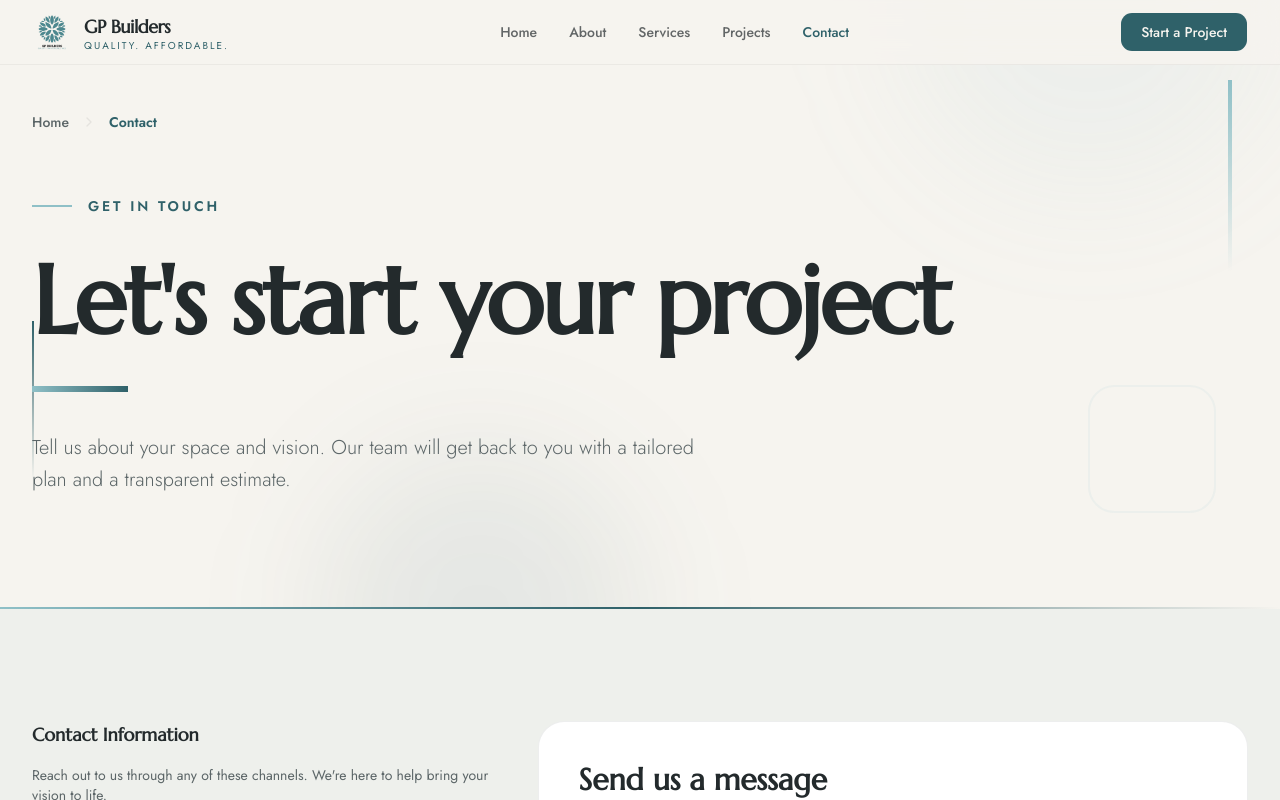
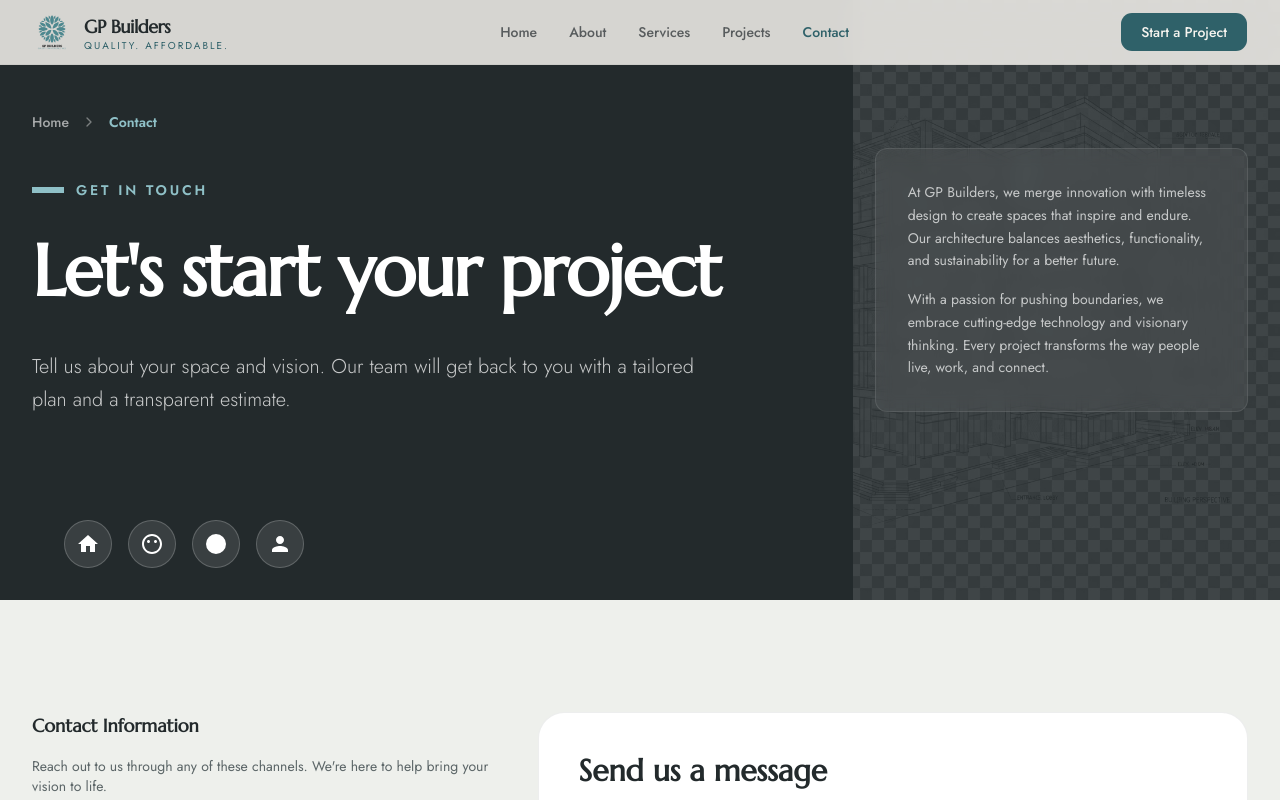
Before and after one commit to gpbuilders/gpbuilders, a Next.js app: page /contact in a window 1280 px wide. Shown: the top 800 px of the page. Built offline with nearby package versions, Linux system fonts and the light colour scheme.

Commit message:
feat: enhance page-hero component with new background and layout changes

```diff
--- a/components/page-hero.tsx
+++ b/components/page-hero.tsx
@@ -1,6 +1,7 @@
 'use client'
 
 import Link from 'next/link'
+import Image from 'next/image'
 import { ChevronRight } from 'lucide-react'
 
 export function PageHero({
@@ -15,58 +16,90 @@ export function PageHero({
   currentLabel: string
 }) {
   return (
-    <section className="relative w-full min-h-[500px] overflow-hidden bg-background">
-      {/* Geometric background elements */}
-      <div className="absolute top-0 right-0 w-96 h-96 bg-accent/8 rounded-full blur-3xl -translate-y-1/2" />
-      <div className="absolute bottom-0 left-1/4 w-80 h-80 bg-primary/8 rounded-full blur-3xl translate-y-1/2" />
+    <section className="relative w-full min-h-[600px] overflow-hidden bg-dark-bg">
+      {/* Hand-drawn architecture background - transparent */}
+      <div className="absolute right-0 top-1/2 -translate-y-1/2 w-1/3 h-full opacity-15 pointer-events-none">
+        <Image
+          src="/architecture-transparent.png"
+          alt="Architecture sketch"
+          fill
+          className="object-cover object-right"
+        />
+      </div>
 
-      {/* Subtle accent lines */}
-      <div className="absolute top-20 right-12 w-1 h-48 bg-gradient-to-b from-accent to-transparent" />
-      <div className="absolute bottom-32 left-8 w-0.5 h-40 bg-gradient-to-b from-primary to-transparent" />
-
-      {/* Content */}
-      <div className="relative z-10 mx-auto max-w-7xl px-4 sm:px-6 lg:px-8 py-20 lg:py-28">
+      {/* Content Grid Layout */}
+      <div className="relative z-10 mx-auto max-w-7xl px-4 sm:px-6 lg:px-8 py-20 lg:py-28 h-full">
+        <div className="grid grid-cols-1 lg:grid-cols-3 gap-12 items-center">
+          {/* Left Column - Main Content */}
+          <div className="col-span-1 lg:col-span-2">
             {/* Breadcrumb Navigation */}
             <nav
               aria-label="Breadcrumb"
-          className="flex items-center gap-3 text-sm mb-16"
+              className="flex items-center gap-3 text-sm mb-12"
             >
-          <Link href="/" className="text-muted-foreground transition-colors hover:text-primary font-medium">
+              <Link href="/" className="text-white/60 transition-colors hover:text-white font-medium">
                 Home
               </Link>
-          <ChevronRight className="h-4 w-4 text-border" />
-          <span className="font-semibold text-primary">{currentLabel}</span>
+              <ChevronRight className="h-4 w-4 text-white/40" />
+              <span className="font-semibold text-accent">{currentLabel}</span>
             </nav>
 
-        <div className="max-w-5xl">
-          {/* Eyebrow with decorative accent line */}
-          <div className="flex items-center gap-4 mb-8">
-            <div className="h-0.5 w-10 bg-accent" />
-            <p className="text-xs sm:text-sm font-semibold uppercase tracking-[0.2em] text-primary">
+            {/* Eyebrow */}
+            <div className="flex items-center gap-3 mb-8">
+              <div className="h-1.5 w-8 bg-accent" />
+              <p className="text-xs sm:text-sm font-semibold uppercase tracking-[0.2em] text-accent">
                 {eyebrow}
               </p>
             </div>
 
-          {/* Main title - bold and distinctive */}
-          <h1 className="font-serif text-5xl sm:text-6xl md:text-7xl lg:text-8xl font-semibold leading-[1.1] text-foreground mb-8 tracking-tight">
+            {/* Bold Heading - Multiple lines for impact */}
+            <h1 className="font-serif text-5xl sm:text-6xl md:text-7xl font-semibold leading-[1.1] text-white mb-10 tracking-tight">
               {title}
             </h1>
 
-          {/* Decorative gradient line under title */}
-          <div className="h-1.5 w-24 bg-gradient-to-r from-accent to-primary mb-10" />
-
-          {/* Description with refined styling */}
-          <p className="text-lg sm:text-xl text-muted-foreground leading-relaxed max-w-2xl font-light">
+            {/* Description paragraph - can be multi-line */}
+            <p className="text-lg sm:text-xl text-white/75 leading-relaxed max-w-2xl font-light mb-8">
               {description}
             </p>
           </div>
 
-        {/* Floating accent square - geometric element */}
-        <div className="absolute bottom-24 right-8 sm:right-16 w-20 h-20 sm:w-32 sm:h-32 border-2 border-accent/20 rounded-3xl opacity-50 hover:opacity-80 transition-opacity duration-500" />
+          {/* Right Column - Secondary Content */}
+          <div className="col-span-1 hidden lg:block">
+            <div className="bg-white/5 backdrop-blur-sm border border-white/10 rounded-lg p-8">
+              <p className="text-white/70 text-sm leading-relaxed">
+                At GP Builders, we merge innovation with timeless design to create spaces that inspire and endure. Our architecture balances aesthetics, functionality, and sustainability for a better future.
+              </p>
+              <p className="text-white/70 text-sm leading-relaxed mt-4">
+                With a passion for pushing boundaries, we embrace cutting-edge technology and visionary thinking. Every project transforms the way people live, work, and connect.
+              </p>
+            </div>
+          </div>
+        </div>
       </div>
 
-      {/* Bottom accent bar */}
-      <div className="absolute bottom-0 left-0 right-0 h-0.5 bg-gradient-to-r from-accent via-primary to-accent/0" />
+      {/* Bottom Feature Icons */}
+      <div className="absolute bottom-8 left-8 sm:left-12 lg:left-16 flex gap-4 z-10">
+        <div className="flex items-center justify-center w-12 h-12 rounded-full bg-white/10 border border-white/20 hover:bg-white/20 transition-colors cursor-pointer">
+          <svg className="w-6 h-6 text-white" fill="currentColor" viewBox="0 0 24 24">
+            <path d="M10 20v-6h4v6h5v-8h3L12 3 2 12h3v8z" />
+          </svg>
+        </div>
+        <div className="flex items-center justify-center w-12 h-12 rounded-full bg-white/10 border border-white/20 hover:bg-white/20 transition-colors cursor-pointer">
+          <svg className="w-6 h-6 text-white" fill="currentColor" viewBox="0 0 24 24">
+            <path d="M12 2C6.48 2 2 6.48 2 12s4.48 10 10 10 10-4.48 10-10S17.52 2 12 2zm0 18c-4.42 0-8-3.58-8-8s3.58-8 8-8 8 3.58 8 8-3.58 8-8 8zm3.5-9c.83 0 1.5-.67 1.5-1.5S16.33 8 15.5 8 14 8.67 14 9.5s.67 1.5 1.5 1.5zm-7 0c.83 0 1.5-.67 1.5-1.5S9.33 8 8.5 8 7 8.67 7 9.5 7.67 11 8.5 11z" />
+          </svg>
+        </div>
+        <div className="flex items-center justify-center w-12 h-12 rounded-full bg-white/10 border border-white/20 hover:bg-white/20 transition-colors cursor-pointer">
+          <svg className="w-6 h-6 text-white" fill="currentColor" viewBox="0 0 24 24">
+            <path d="M16 6l2.29 2.29-4.58 4.58 4.58 4.58L16 19.74 9.04 12.78 16 5.82v.18zM2 12a10 10 0 1120 0 10 10 0 01-20 0z" />
+          </svg>
+        </div>
+        <div className="flex items-center justify-center w-12 h-12 rounded-full bg-white/10 border border-white/20 hover:bg-white/20 transition-colors cursor-pointer">
+          <svg className="w-6 h-6 text-white" fill="currentColor" viewBox="0 0 24 24">
+            <path d="M12 12c2.21 0 4-1.79 4-4s-1.79-4-4-4-4 1.79-4 4 1.79 4 4 4zm0 2c-2.67 0-8 1.34-8 4v2h16v-2c0-2.66-5.33-4-8-4z" />
+          </svg>
+        </div>
+      </div>
     </section>
   )
 }
```
Also changed, not shown: public/architecture-transparent.png (added). Lines whose indentation alone changed are shown as unchanged.
